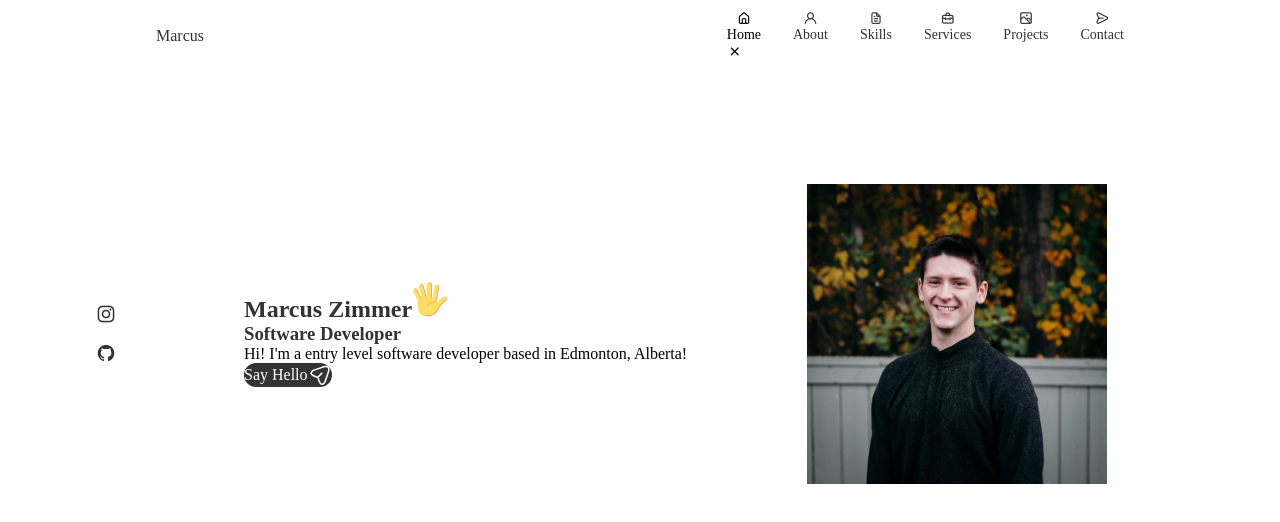
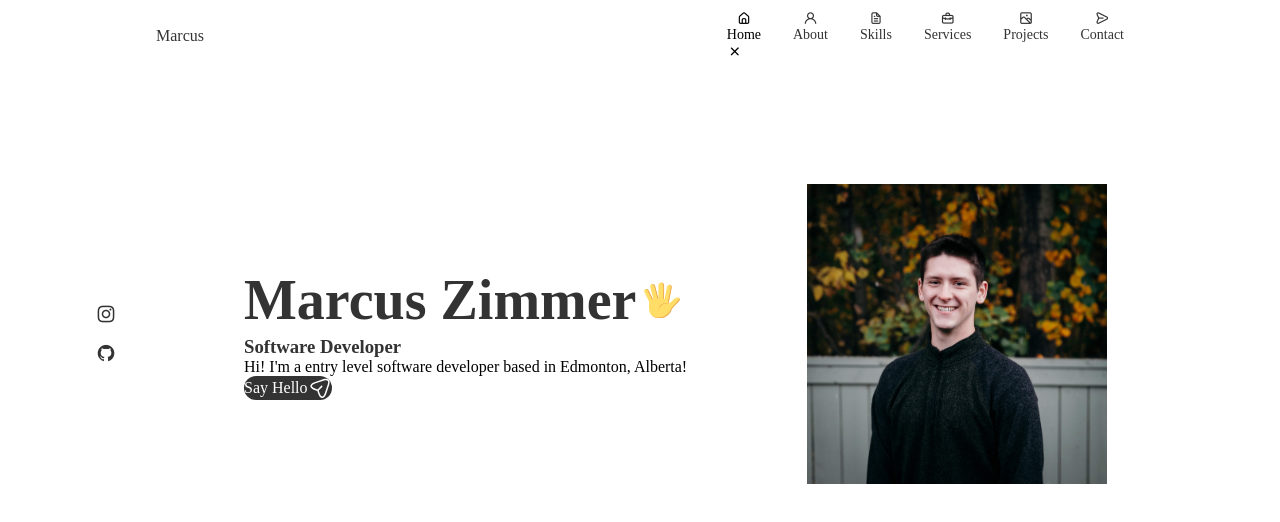
Before and after one commit to marcuszcoding/portfolio, a React (Create React App) app in the folder marcus-portfolio/: page / in a window 1280 px wide. Shown: the top 522 px of the page. Built offline with nearby package versions, Linux system fonts and the light colour scheme.

Commit message:
add hand css

```diff
--- a/marcus-portfolio/src/components/Data.jsx
+++ b/marcus-portfolio/src/components/Data.jsx
@@ -10,7 +10,7 @@ const Data = () => {
           viewBox="0 0 48 48"
           fill="none"
           xmlns="http://www.w3.org/2000/svg"
-          class="home__hand"
+          class="home-hand"
         >
           <path
             d="M25.4995 32.0305L31.3495 33.1555L36.1495 8.48051C36.4495 6.83051 35.3995 5.18051 33.8245 4.88051C32.1745 4.58051 30.5995 5.70551 30.2995 7.35551L25.4995 32.0305Z"
--- a/marcus-portfolio/src/components/home.css
+++ b/marcus-portfolio/src/components/home.css
@@ -20,6 +20,17 @@
   color: var(--title-color-dark);
 }
 
+.home-title {
+  font-size: var(--big-font-size);
+  margin-bottom: var(--mb-0-25);
+}
+
+.home-hand {
+  width: 38px;
+  height: 38px;
+  margin-left: 0.4rem;
+}
+
 .home-img {
   background: url(../../assets/IMG_0846.jpeg);
   background-repeat: no-repeat;
```
